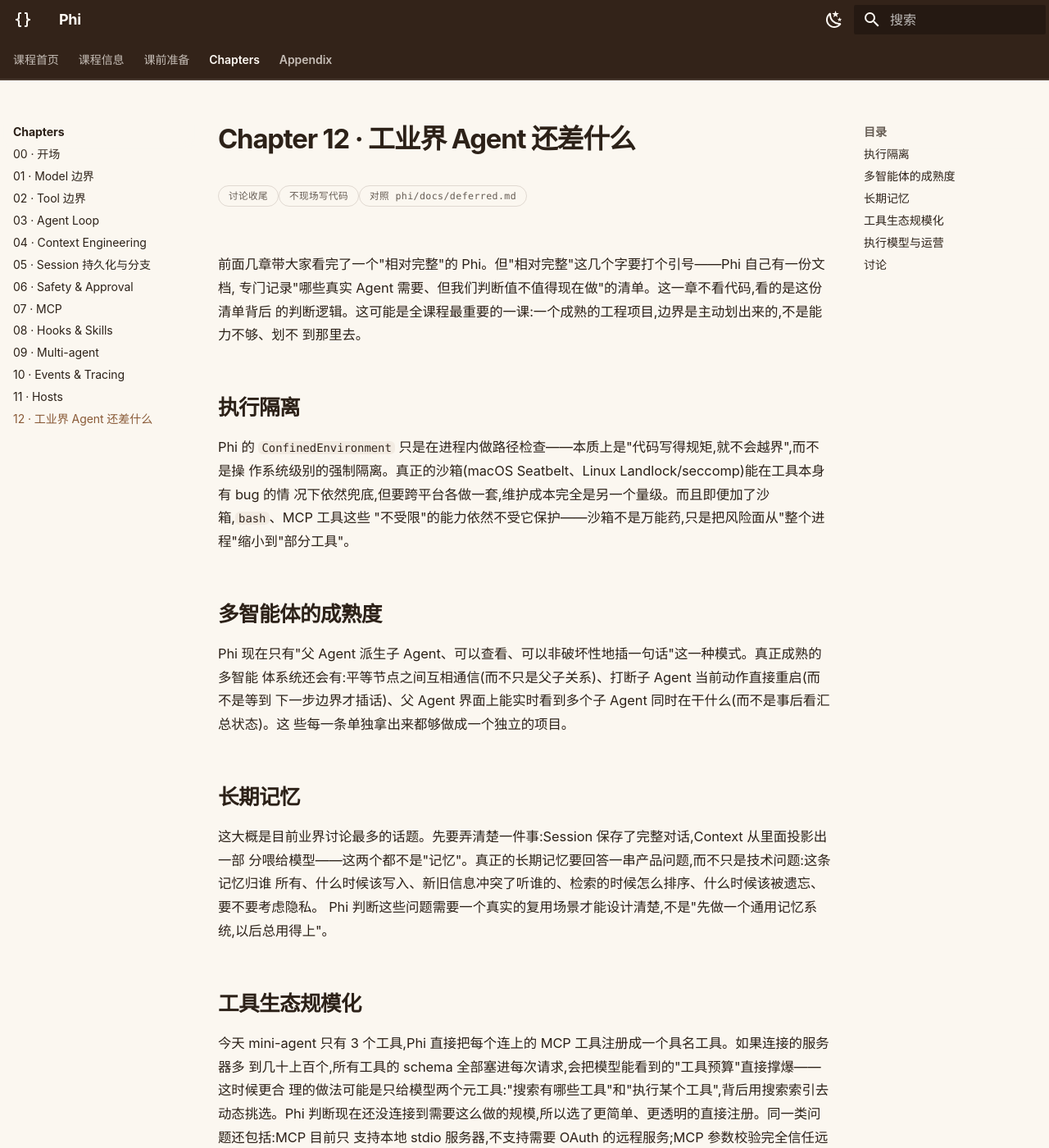
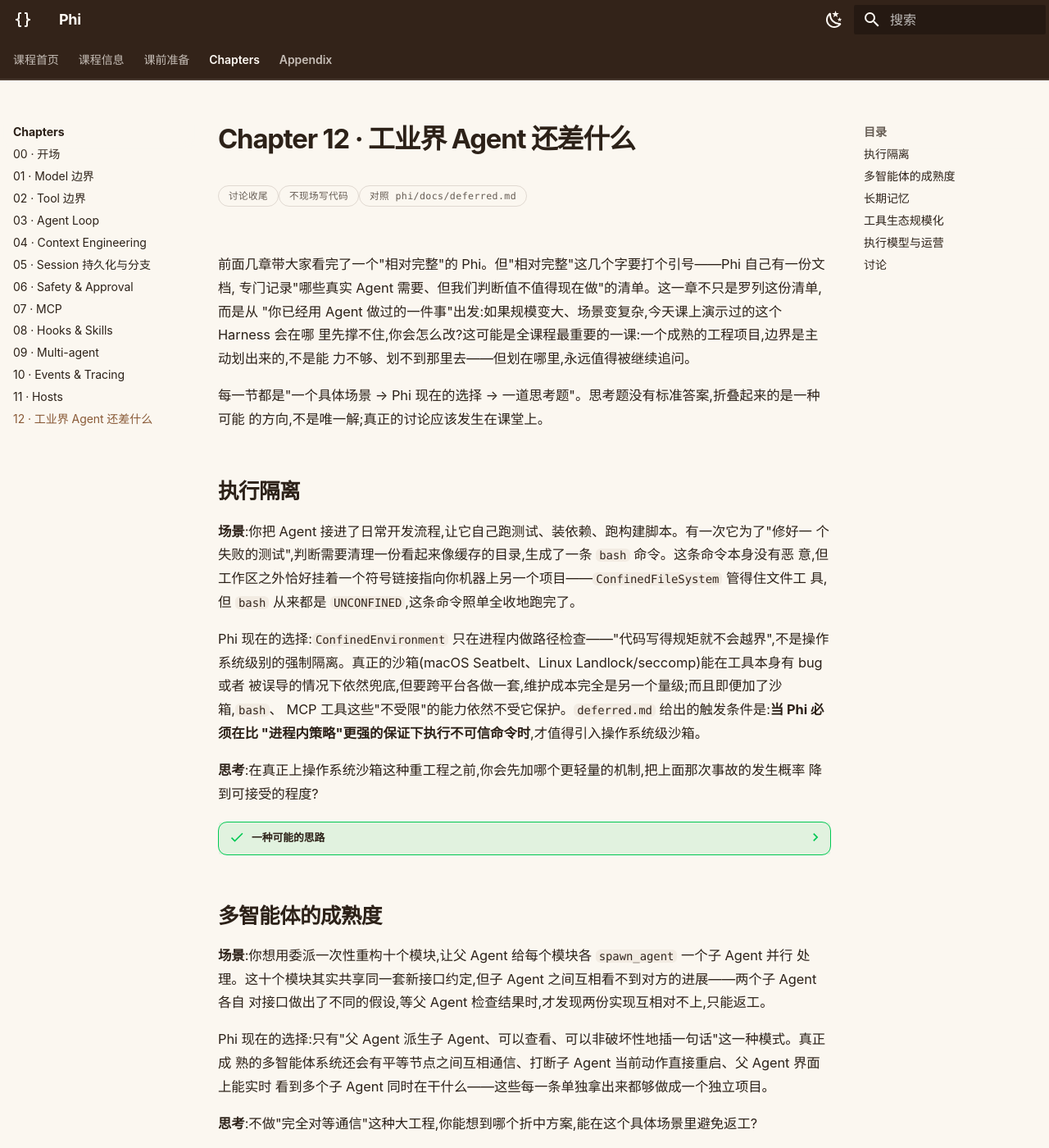
Before and after one commit to SingularityCoding/phi, an MkDocs documentation site: the page built from docs/course/chapters/12-industry-frontier.md, in a window 1280 px wide and 1400 px high. Shown: the whole window at 82% size. Built offline with MkDocs 1.6.1 and Material for MkDocs 9.7.7, drawn with Linux system fonts in a browser that asks for light colours; some of the changed text lies outside the part shown.

Commit message:
docs: rework Ch12 as scenario-driven Harness gap discussion
Reframe each deferred-capability section around a concrete Agent-usage
scenario that exposes the gap, followed by an open "what's the cheaper
first step" design question, instead of only describing what Phi
chose not to build. Keeps the deferred.md trigger-condition framing
and the closing discussion, since both already land well.

```diff
--- a/docs/course/chapters/12-industry-frontier.md
+++ b/docs/course/chapters/12-industry-frontier.md
@@ -5,61 +5,132 @@
 </div>
 
 前面几章带大家看完了一个"相对完整"的 Phi。但"相对完整"这几个字要打个引号——Phi 自己有一份文档,
-专门记录"哪些真实 Agent 需要、但我们判断值不值得现在做"的清单。这一章不看代码,看的是这份清单背后
-的判断逻辑。这可能是全课程最重要的一课:一个成熟的工程项目,边界是主动划出来的,不是能力不够、划不
-到那里去。
+专门记录"哪些真实 Agent 需要、但我们判断值不值得现在做"的清单。这一章不只是罗列这份清单,而是从
+"你已经用 Agent 做过的一件事"出发:如果规模变大、场景变复杂,今天课上演示过的这个 Harness 会在哪
+里先撑不住,你会怎么改?这可能是全课程最重要的一课:一个成熟的工程项目,边界是主动划出来的,不是能
+力不够、划不到那里去——但划在哪里,永远值得被继续追问。
+
+每一节都是"一个具体场景 → Phi 现在的选择 → 一道思考题"。思考题没有标准答案,折叠起来的是一种可能
+的方向,不是唯一解;真正的讨论应该发生在课堂上。
 
 ## 执行隔离
 
-Phi 的 `ConfinedEnvironment` 只是在进程内做路径检查——本质上是"代码写得规矩,就不会越界",而不是操
-作系统级别的强制隔离。真正的沙箱(macOS Seatbelt、Linux Landlock/seccomp)能在工具本身有 bug 的情
-况下依然兜底,但要跨平台各做一套,维护成本完全是另一个量级。而且即便加了沙箱,`bash`、MCP 工具这些
-"不受限"的能力依然不受它保护——沙箱不是万能药,只是把风险面从"整个进程"缩小到"部分工具"。
+**场景**:你把 Agent 接进了日常开发流程,让它自己跑测试、装依赖、跑构建脚本。有一次它为了"修好一
+个失败的测试",判断需要清理一份看起来像缓存的目录,生成了一条 `bash` 命令。这条命令本身没有恶
+意,但工作区之外恰好挂着一个符号链接指向你机器上另一个项目——`ConfinedFileSystem` 管得住文件工
+具,但 `bash` 从来都是 `UNCONFINED`,这条命令照单全收地跑完了。
+
+Phi 现在的选择:`ConfinedEnvironment` 只在进程内做路径检查——"代码写得规矩就不会越界",不是操作
+系统级别的强制隔离。真正的沙箱(macOS Seatbelt、Linux Landlock/seccomp)能在工具本身有 bug 或者
+被误导的情况下依然兜底,但要跨平台各做一套,维护成本完全是另一个量级;而且即便加了沙箱,`bash`、
+MCP 工具这些"不受限"的能力依然不受它保护。`deferred.md` 给出的触发条件是:**当 Phi 必须在比
+"进程内策略"更强的保证下执行不可信命令时**,才值得引入操作系统级沙箱。
+
+**思考**:在真正上操作系统沙箱这种重工程之前,你会先加哪个更轻量的机制,把上面那次事故的发生概率
+降到可接受的程度?
+
+??? success "一种可能的思路"
+
+    可以从"事前提醒"和"事后可退"两个方向找便宜的中间方案:执行前对匹配到常见危险模式(递归删
+    除、改变权限、访问工作区外绝对路径)的命令单独提高审批门槛,即使当前处于 `accept_edits` 这类
+    宽松模式;工作区所在的文件系统换成支持快照/可回滚的方案,把"执行前拍个快照"变成低成本的默认
+    动作。这两者都不需要跨平台沙箱工程,但能显著降低最坏情况的代价。
 
 ## 多智能体的成熟度
 
-Phi 现在只有"父 Agent 派生子 Agent、可以查看、可以非破坏性地插一句话"这一种模式。真正成熟的多智能
-体系统还会有:平等节点之间互相通信(而不只是父子关系)、打断子 Agent 当前动作直接重启(而不是等到
-下一步边界才插话)、父 Agent 界面上能实时看到多个子 Agent 同时在干什么(而不是事后看汇总状态)。这
-些每一条单独拿出来都够做成一个独立的项目。
+**场景**:你想用委派一次性重构十个模块,让父 Agent 给每个模块各 `spawn_agent` 一个子 Agent 并行
+处理。这十个模块其实共享同一套新接口约定,但子 Agent 之间互相看不到对方的进展——两个子 Agent 各自
+对接口做出了不同的假设,等父 Agent 检查结果时,才发现两份实现互相对不上,只能返工。
+
+Phi 现在的选择:只有"父 Agent 派生子 Agent、可以查看、可以非破坏性地插一句话"这一种模式。真正成
+熟的多智能体系统还会有平等节点之间互相通信、打断子 Agent 当前动作直接重启、父 Agent 界面上能实时
+看到多个子 Agent 同时在干什么——这些每一条单独拿出来都够做成一个独立项目。
+
+**思考**:不做"完全对等通信"这种大工程,你能想到哪个折中方案,能在这个具体场景里避免返工?
+
+??? success "一种可能的思路"
+
+    一个便宜的折中是:在 spawn 之前,先由父 Agent 生成一份简短的共享约束(比如接口签名、命名规
+    范),作为每个子 Agent 委派任务的一部分注入,而不是让子 Agent 各自"猜";如果任务之间的关联程
+    度高到共享约束都不够,退一步选择顺序委派而不是并行——牺牲一部分并行度,换取不需要引入子 Agent
+    间通信这层复杂度。
 
 ## 长期记忆
 
-这大概是目前业界讨论最多的话题。先要弄清楚一件事:Session 保存了完整对话,Context 从里面投影出一部
-分喂给模型——这两个都不是"记忆"。真正的长期记忆要回答一串产品问题,而不只是技术问题:这条记忆归谁
-所有、什么时候该写入、新旧信息冲突了听谁的、检索的时候怎么排序、什么时候该被遗忘、要不要考虑隐私。
-Phi 判断这些问题需要一个真实的复用场景才能设计清楚,不是"先做一个通用记忆系统,以后总用得上"。
+**场景**:你几乎每天都用同一个 Agent 继续同一个项目,但每次开新 Session,都要重新告诉它"我们用什
+么框架、命名规范是什么、上次为什么放弃了某个方案"。Session 保留了完整历史没错,但那是"这一条对话
+线"的历史——换一次 Session、甚至同一条历史被 Compaction 掉之后,这些信息就得你自己重新讲一遍。
+
+Phi 现在的选择:先分清楚 Session(完整对话)和 Context(投影出的一部分)都不是"记忆"。真正的长期
+记忆要回答一串产品问题:这条记忆归谁所有、什么时候该写入、新旧信息冲突了听谁的、检索时怎么排序、
+什么时候该被遗忘、要不要考虑隐私——这些需要一个真实的复用场景才能设计清楚,不是"先做一个通用记忆
+系统,以后总用得上"。
+
+**思考**:在真正设计一套通用记忆系统之前,能不能用 Phi 已有的机制(Project Instructions、
+Skills)拼出一个覆盖大部分场景的轻量方案?
+
+??? success "一种可能的思路"
+
+    可以让 Project Instructions 里维护一份持续更新的"项目笔记"(技术栈、约定、放弃过的方案),
+    由用户或者 Agent 在每次任务结束时显式追加,而不是期待系统自动判断"这条该不该记住"。这没有解
+    决排序、遗忘、隐私这些完整记忆系统要处理的问题,但覆盖了"同一个项目反复用"这个最常见的场景,
+    而且完全建立在已有机制上,不需要新增一套存储和检索。
 
 ## 工具生态规模化
 
-今天 mini-agent 只有 3 个工具,Phi 直接把每个连上的 MCP 工具注册成一个具名工具。如果连接的服务器多
-到几十上百个,所有工具的 schema 全部塞进每次请求,会把模型能看到的"工具预算"直接撑爆——这时候更合
-理的做法可能是只给模型两个元工具:"搜索有哪些工具"和"执行某个工具",背后用搜索索引去动态挑选。Phi
-判断现在还没连接到需要这么做的规模,所以选了更简单、更透明的直接注册。同一类问题还包括:MCP 目前只
-支持本地 stdio 服务器,不支持需要 OAuth 的远程服务;MCP 参数校验完全信任远程服务器返回的错误,没有
-在本地再做一层 JSON Schema 校验。
+**场景**:你把公司内部十几个 MCP server 都连了起来,算下来两三百个工具。你发现 Agent 越来越容易
+选错工具,或者干脆没注意到任务里真正该用的那个——每次请求的工具 schema 已经占了很大一块 Context
+预算,模型的"注意力"被摊得很薄。
+
+Phi 现在的选择:直接把每个连上的 MCP 工具注册成一个具名工具。如果连接的服务器多到这个规模,更合理
+的做法可能是只给模型两个元工具——"搜索有哪些工具"和"执行某个工具",背后用搜索索引动态挑选。Phi
+判断现在还没连接到需要这么做的规模,所以选了更简单、更透明的直接注册。
+
+**思考**:在真正做"搜索式发现层"这套工程之前,你会先试哪个更简单的中间方案,来缓解这个具体场景里
+的问题?
+
+??? success "一种可能的思路"
+
+    可以先不动 Tool 层,而是在配置层面下功夫:按项目或任务显式声明这次要连接哪些 server,而不是一
+    次性全连;或者给工具按 server/领域分组,只把当前任务大概率用得到的组注册进 Context,其余组留
+    在"未连接"状态,需要时再显式打开。这不需要检索基础设施,只是把"要不要暴露这个工具"这个决定,
+    从"运行时自动判断"退回成"配置时人工判断"。
 
 ## 执行模型与运营
 
-Phi v1 里,一次模型回复里如果有多个工具调用,是**顺序**执行的,不是并行。想让工具声明自己"并发安
-全"、符合条件就用 `asyncio.gather` 并行跑——这个设计被考虑过,但没有采纳,因为一旦允许并行,失败
-顺序、取消语义、审批流程、Event 顺序全部要重新定义一遍,复杂度不是"加一行 gather"能打发的。另一个
-经常被提到的运营需求是"这次调用花了多少钱"——技术上 LiteLLM 能在部分非流式响应里报出真实费用,但
-流式场景拿不到,而且很多受限的 virtual key 也访问不了计费管理接口,所以现在只能让用户自己去 Proxy
-的管理界面查。
+**场景**:一次任务里,Agent 需要读五个互不相关的文件。今天的 Phi 会一个接一个地读,每次工具往返都
+有网络和进程调度开销,你能明显感觉到等待时间比"如果这五个读取能一起跑"要长。月底你还发现,这个月
+已经调用了很多次,但具体某一次任务花了多少钱,你完全没有实时的概念,只能事后去 Proxy 管理界面查。
+
+Phi 现在的选择:一次模型回复里如果有多个工具调用,是顺序执行的,不是并行。让工具声明自己"并发安
+全"、符合条件就并行跑的设计被考虑过,但没有采纳,因为一旦允许并行,失败顺序、取消语义、审批流程、
+Event 顺序全部要重新定义一遍,复杂度不是"加一行 `asyncio.gather`"能打发的。费用方面,LiteLLM 只在
+部分非流式响应里报出真实费用,流式场景拿不到,很多受限的 virtual key 也访问不了计费管理接口。
+
+**思考**:并行执行和成本可见性这两个问题,有没有比"通用 `parallel_safe` 契约"和"等 Proxy 开放实时
+计费接口"风险更小的第一步?
+
+??? success "一种可能的思路"
+
+    并行方面可以先从课程里已经学过的 `approval_class` 入手:只对同一响应里的多个 `read_only` 调
+    用做并行,不去碰 `mutates_workspace` 和 `unconfined`——因为只读调用之间几乎不存在需要重新定
+    义的失败顺序和取消语义,复杂度比通用契约小得多。成本方面可以先做一个本地粗略估算:用第 04 章
+    学过的 token 估算公式乘以已知的模型单价,实时展示一个"预估花费",不追求和账单完全一致,只求让
+    用户在任务进行中就有数量级概念。
 
 ## 讨论
 
-以上每一条,`deferred.md` 里都写了一句"什么条件出现时应该重新考虑"(比如"当已连接的工具 schema 明
-显撑爆了 Context 预算"再去做 MCP 的搜索式发现层)。选一条你觉得对你们团队最贴近现实的,想一想:如
-果没有这条触发标准,只是单纯"觉得这个功能听起来很有用",直接现在就做,会有什么风险?
+以上每一节的"Phi 现在的选择"背后,`deferred.md` 里都写了一句"什么条件出现时应该重新考虑"(比如
+"当已连接的工具 schema 明显撑爆了 Context 预算"再去做 MCP 的搜索式发现层)。选一条你觉得对你们团
+队最贴近现实的,想一想:如果没有这条触发标准,只是单纯"觉得这个功能听起来很有用",直接现在就做,
+会有什么风险?
 
 ??? success "展开参考答案"
 
-    以 MCP 工具搜索为例：在工具数量还很少时提前增加搜索式发现层，会引入索引、排序、召回率、缓存和
-    权限过滤等新问题，还可能因为缺少真实使用数据而选错抽象。结果是 Context 未必节省多少，系统却已
+    以 MCP 工具搜索为例:在工具数量还很少时提前增加搜索式发现层,会引入索引、排序、召回率、缓存和
+    权限过滤等新问题,还可能因为缺少真实使用数据而选错抽象。结果是 Context 未必节省多少,系统却已
     经增加了维护成本、延迟和新的失败路径。
 
-    “工具 schema 已经明显占用 Context 预算”这样的触发标准，把决定建立在可观察的问题上。到那时，
-    我们可以根据真实的工具数量、token 占用和调用模式设计方案，而不是只因为功能听起来有用就提前建
+    "工具 schema 已经明显占用 Context 预算"这样的触发标准,把决定建立在可观察的问题上。到那时,
+    我们可以根据真实的工具数量、token 占用和调用模式设计方案,而不是只因为功能听起来有用就提前建
     设。
```
